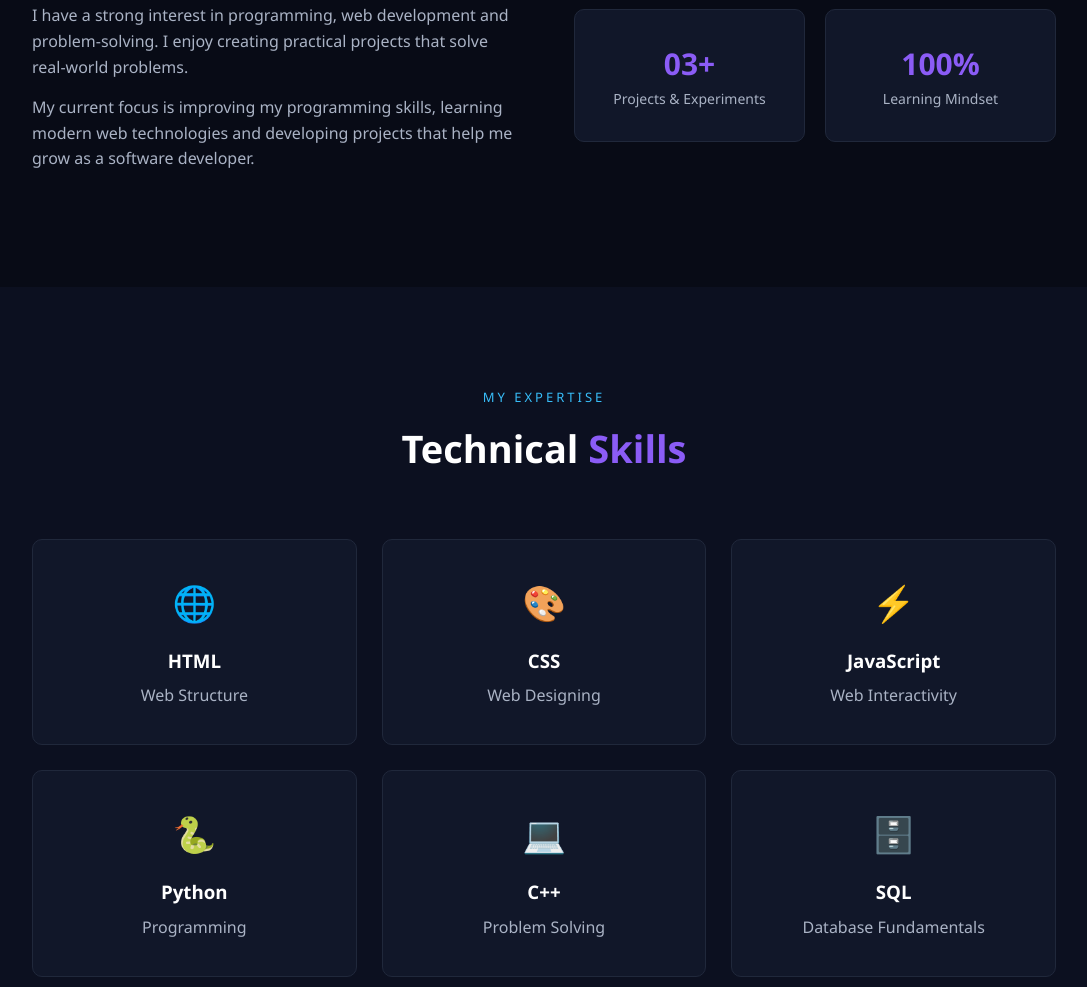
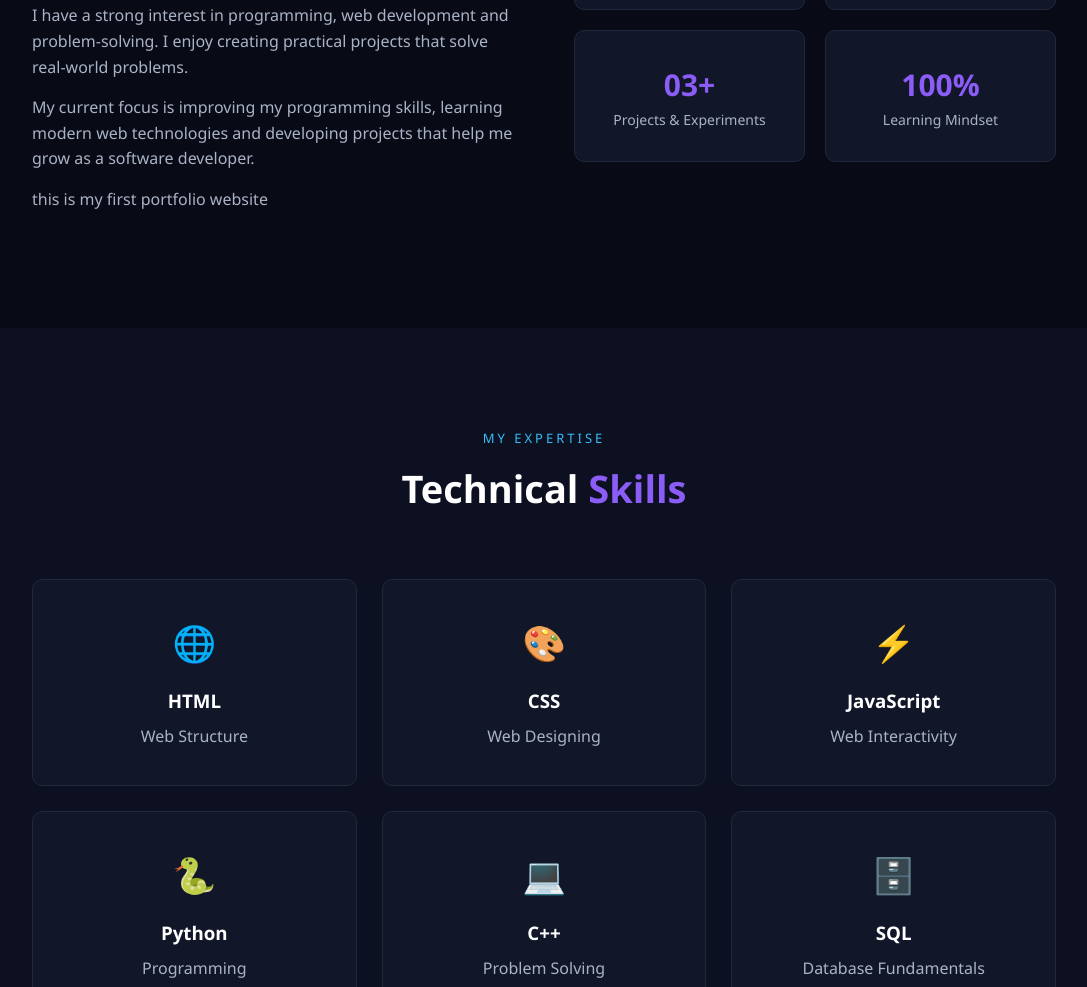
Before and after one commit to ayushbishnoi900-byte/portfolio, a plain HTML site: page index.html in a window 1280 px wide. Shown: the part 1240-2227 px from the top of the page, without its empty margins (96-1183 px from the left). Drawn offline with Linux system fonts and the light colour scheme.

Commit message:
Added about section

```diff
--- a/index.html
+++ b/index.html
@@ -117,6 +117,8 @@
                     learning modern web technologies and developing
                     projects that help me grow as a software developer.
                 </p>
+
+                <p>this is my first portfolio website</p>
 
             </div>
 
```
